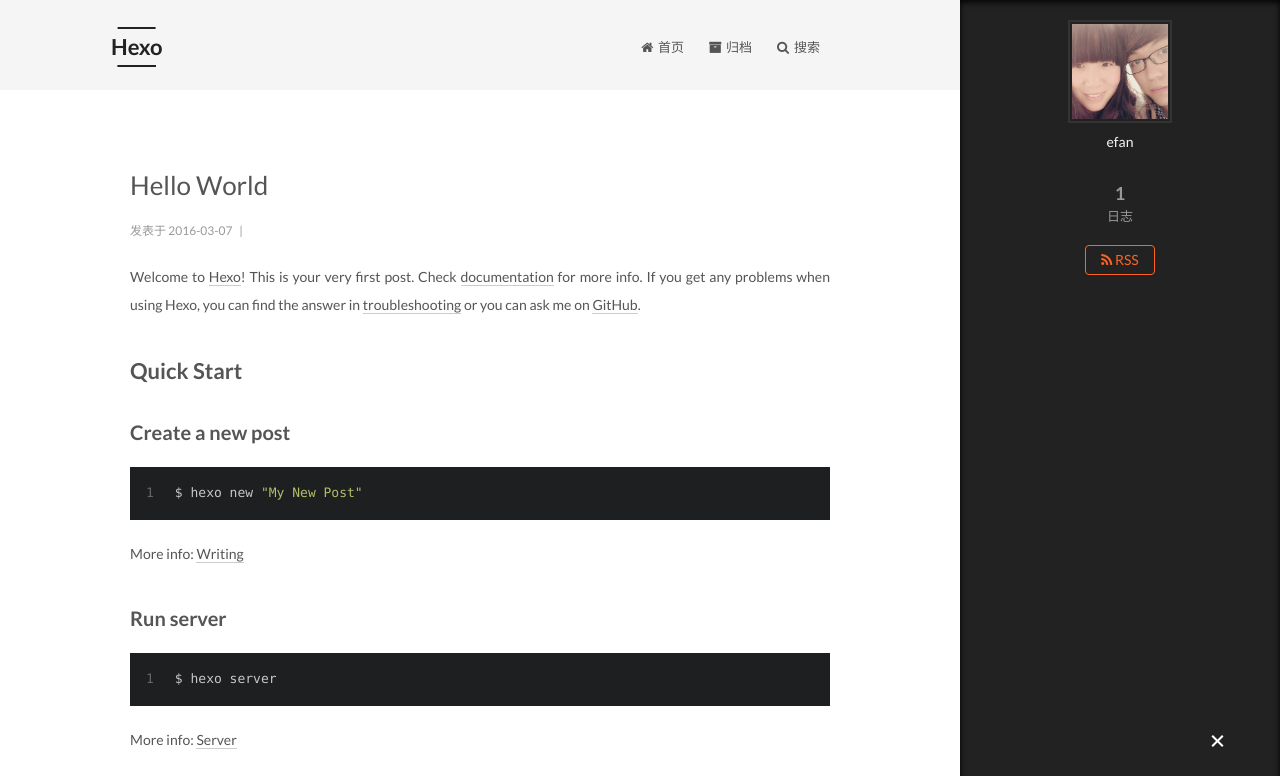
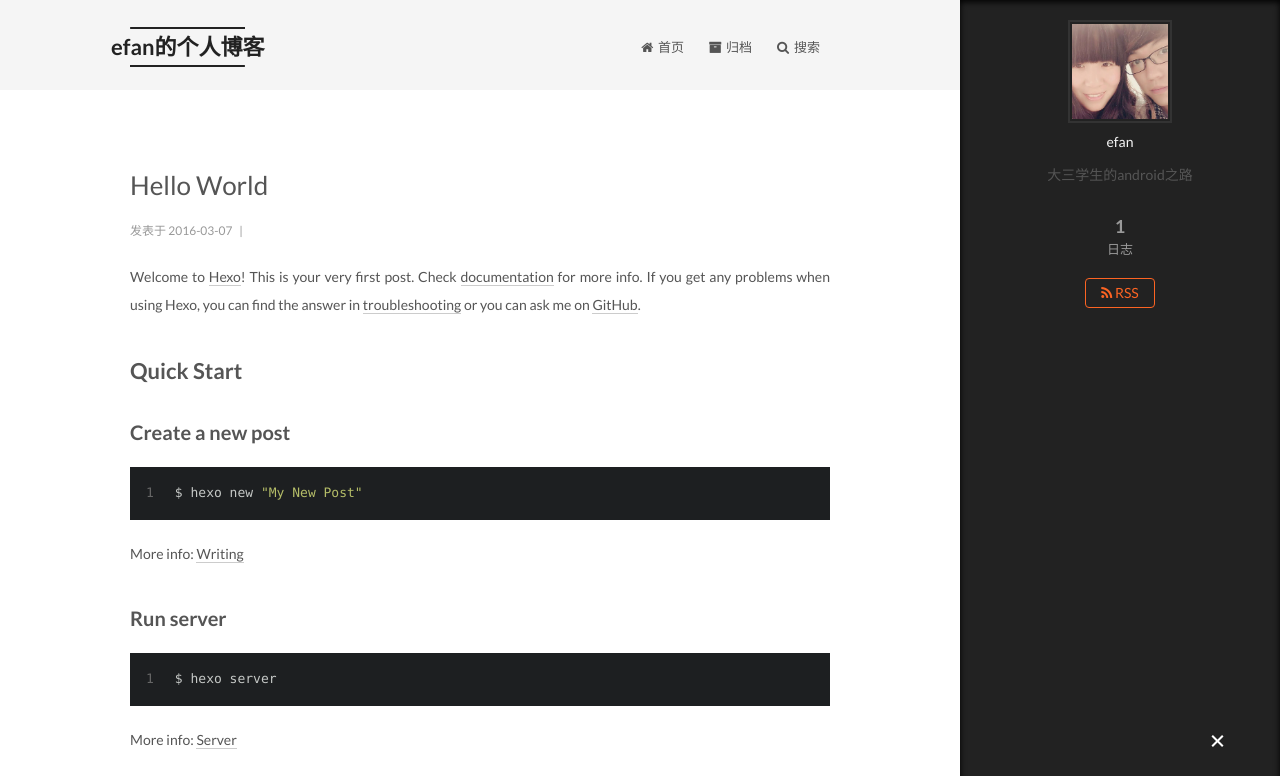
Before and after one commit to efany/efany.github.io, a plain HTML site: page index.html in a window 1280 px wide. Both pictures are taken after a click on the element 1217 px from the left and 742 px from the top of the page. Shown: the top 776 px of the page. Drawn offline with Linux system fonts and the light colour scheme; a script that the page names is missing.

Commit message:
Site updated: 2016-03-11 19:32:20

```diff
--- a/2016/03/07/hello-world/index.html
+++ b/2016/03/07/hello-world/index.html
@@ -49,7 +49,7 @@
 
 
 
-  <link rel="alternate" href="/atom.xml" title="Hexo" type="application/atom+xml" />
+  <link rel="alternate" href="/atom.xml" title="efan的个人博客" type="application/atom+xml" />
 
 
 
@@ -66,7 +66,7 @@ Quick">
 <meta property="og:type" content="article">
 <meta property="og:title" content="Hello World">
 <meta property="og:url" content="http://yoursite.com/2016/03/07/hello-world/index.html">
-<meta property="og:site_name" content="Hexo">
+<meta property="og:site_name" content="efan的个人博客">
 <meta property="og:description" content="Welcome to Hexo! This is your very first post. Check documentation for more info. If you get any problems when using Hexo, you can find the answer in troubleshooting or you can ask me on GitHub.
 Quick">
 <meta property="og:updated_time" content="2016-03-07T13:46:45.666Z">
@@ -91,7 +91,7 @@ Quick">
   };
 </script>
 
-  <title> Hello World | Hexo </title>
+  <title> Hello World | efan的个人博客 </title>
 </head>
 
 <body itemscope itemtype="http://schema.org/WebPage" lang="zh-Hans">
@@ -122,7 +122,7 @@ Quick">
   <div class="custom-logo-site-title">
     <a href="/"  class="brand" rel="start">
       <span class="logo-line-before"><i></i></span>
-      <span class="site-title">Hexo</span>
+      <span class="site-title">efan的个人博客</span>
       <span class="logo-line-after"><i></i></span>
     </a>
   </div>
@@ -362,7 +362,7 @@ Quick">
                src="/images/avatar.png"
                alt="efan" />
           <p class="site-author-name" itemprop="name">efan</p>
-          <p class="site-description motion-element" itemprop="description"></p>
+          <p class="site-description motion-element" itemprop="description">大三学生的android之路</p>
         </div>
         <nav class="site-state motion-element">
           <div class="site-state-item site-state-posts">
@@ -436,7 +436,7 @@ Quick">
   <span class="with-love">
     <i class="fa fa-heart"></i>
   </span>
-  <span class="author" itemprop="copyrightHolder">John Doe</span>
+  <span class="author" itemprop="copyrightHolder">efan</span>
 </div>
 
 <div class="powered-by">
--- a/atom.xml
+++ b/atom.xml
@@ -1,6 +1,6 @@
 <?xml version="1.0" encoding="utf-8"?>
 <feed xmlns="http://www.w3.org/2005/Atom">
-  <title>Hexo</title>
+  <title>efan的个人博客</title>
 
   <link href="/atom.xml" rel="self"/>
 
@@ -9,7 +9,7 @@
   <id>http://yoursite.com/</id>
 
   <author>
-    <name>John Doe</name>
+    <name>efan</name>
 
   </author>
 
--- a/index.html
+++ b/index.html
@@ -47,7 +47,7 @@
 
 
 
-  <link rel="alternate" href="/atom.xml" title="Hexo" type="application/atom+xml" />
+  <link rel="alternate" href="/atom.xml" title="efan的个人博客" type="application/atom+xml" />
 
 
 
@@ -59,15 +59,15 @@
 
 
 
-<meta name="description">
+<meta name="description" content="大三学生的android之路">
 <meta property="og:type" content="website">
-<meta property="og:title" content="Hexo">
+<meta property="og:title" content="efan的个人博客">
 <meta property="og:url" content="http://yoursite.com/index.html">
-<meta property="og:site_name" content="Hexo">
-<meta property="og:description">
+<meta property="og:site_name" content="efan的个人博客">
+<meta property="og:description" content="大三学生的android之路">
 <meta name="twitter:card" content="summary">
-<meta name="twitter:title" content="Hexo">
-<meta name="twitter:description">
+<meta name="twitter:title" content="efan的个人博客">
+<meta name="twitter:description" content="大三学生的android之路">
 
 
 
@@ -85,7 +85,7 @@
   };
 </script>
 
-  <title> Hexo </title>
+  <title> efan的个人博客 </title>
 </head>
 
 <body itemscope itemtype="http://schema.org/WebPage" lang="zh-Hans">
@@ -118,7 +118,7 @@
   <div class="custom-logo-site-title">
     <a href="/"  class="brand" rel="start">
       <span class="logo-line-before"><i></i></span>
-      <span class="site-title">Hexo</span>
+      <span class="site-title">efan的个人博客</span>
       <span class="logo-line-after"><i></i></span>
     </a>
   </div>
@@ -347,7 +347,7 @@
                src="/images/avatar.png"
                alt="efan" />
           <p class="site-author-name" itemprop="name">efan</p>
-          <p class="site-description motion-element" itemprop="description"></p>
+          <p class="site-description motion-element" itemprop="description">大三学生的android之路</p>
         </div>
         <nav class="site-state motion-element">
           <div class="site-state-item site-state-posts">
@@ -404,7 +404,7 @@
   <span class="with-love">
     <i class="fa fa-heart"></i>
   </span>
-  <span class="author" itemprop="copyrightHolder">John Doe</span>
+  <span class="author" itemprop="copyrightHolder">efan</span>
 </div>
 
 <div class="powered-by">
```
Also changed, not shown: archives/2016/03/index.html (+11 -11 lines), archives/2016/index.html (+11 -11 lines), archives/index.html (+11 -11 lines).
